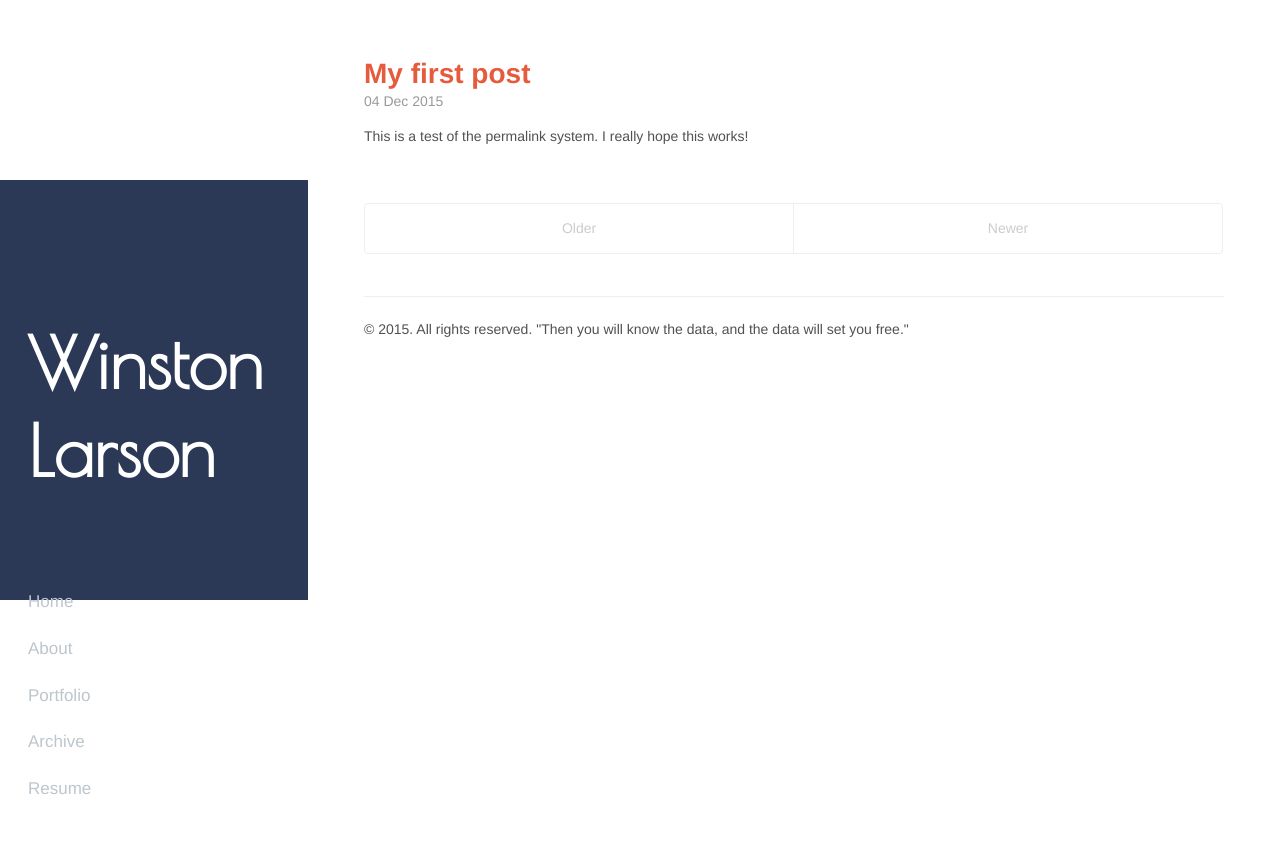
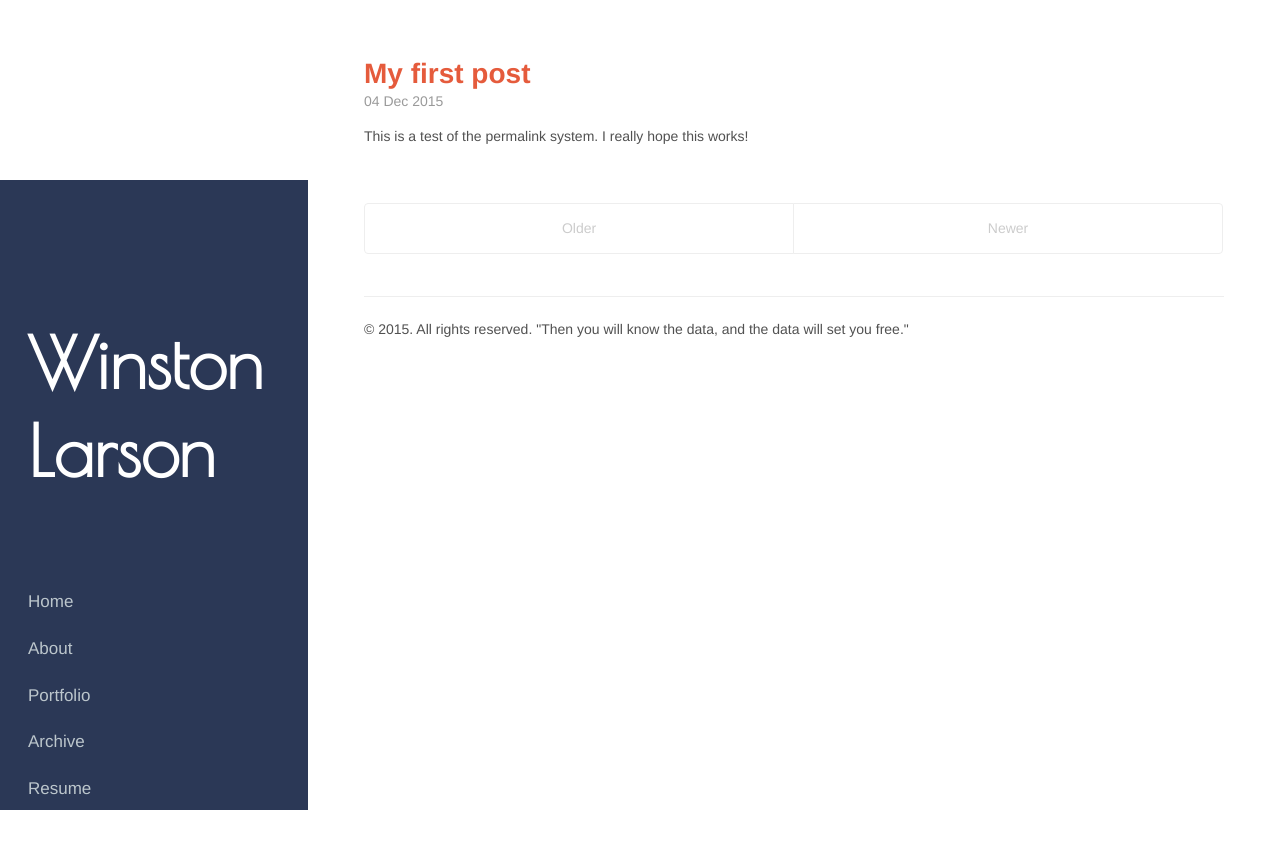
Before and after one commit to winstonlarson/old_website, a Jekyll site: the page built from index.html, in a window 1280 px wide. Shown: the top 849 px of the page. Built offline with Jekyll 4.4.1, drawn with Linux system fonts in a browser that asks for light colours; some web fonts are replaced; the list of posts is cut into pages by our own code.

Commit message:
more sidebar fun

```diff
--- a/public/css/hyde.css
+++ b/public/css/hyde.css
@@ -72,7 +72,7 @@ html {
     left: 0;
     bottom: 0;
     width: 22rem;
-    height: 30rem;
+    height: 70%;
   }
 }
 
```
